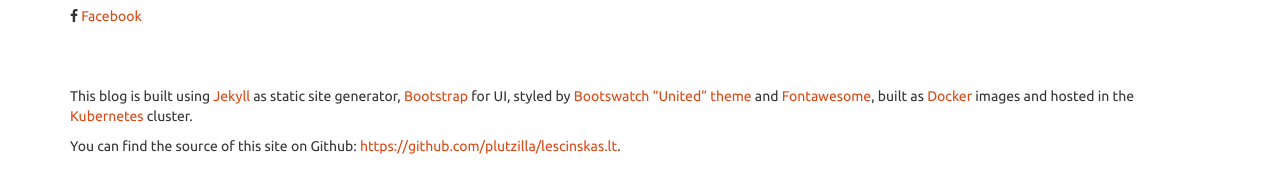
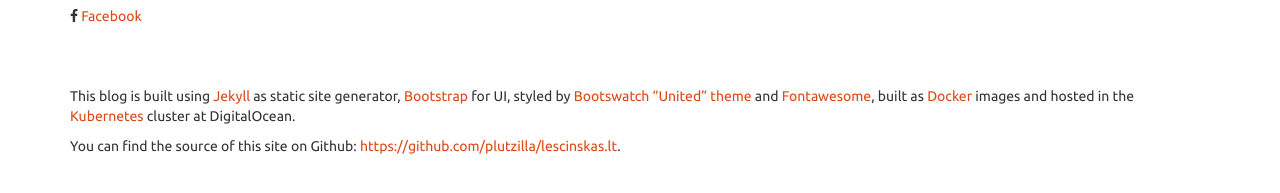
Before and after one commit to plutzilla/plutzilla.github.io, a Jekyll site: the page built from src/about.md, in a window 1280 px wide. Shown: the part 696-889 px from the top of the page. Built offline with Jekyll 4.4.1, drawn with Linux system fonts in a browser that asks for light colours; nearby versions of some CDN libraries; comment, search, counter and statistics services are not loaded.

```diff
--- a/deploy/helm/lescinskas.lt/values.yaml
+++ b/deploy/helm/lescinskas.lt/values.yaml
@@ -73,4 +73,4 @@ nodeSelector: {}
 tolerations: []
 
 # Sets pod AntiAffinity rules
-distributeBetweenNodes: true
+distributeBetweenNodes: false
--- a/src/about.md
+++ b/src/about.md
@@ -32,7 +32,7 @@ Find me on:
 <br /><br />
 
 This blog is built using [Jekyll][jekyll-link] as static site generator,
-[Bootstrap][bootstrap-link] for UI, styled by [Bootswatch "United" theme][bootswatch-link] and [Fontawesome][fontawesome-link], built as [Docker](https://www.docker.com) images and hosted in the [Kubernetes](https://kubernetes.io) cluster.
+[Bootstrap][bootstrap-link] for UI, styled by [Bootswatch "United" theme][bootswatch-link] and [Fontawesome][fontawesome-link], built as [Docker](https://www.docker.com) images and hosted in the [Kubernetes](https://kubernetes.io) cluster at DigitalOcean.
 
 You can find the source of this site on Github: [https://github.com/plutzilla/lescinskas.lt](https://github.com/plutzilla/lescinskas.lt).
 
```
Also changed, not shown: .drone.yml.
